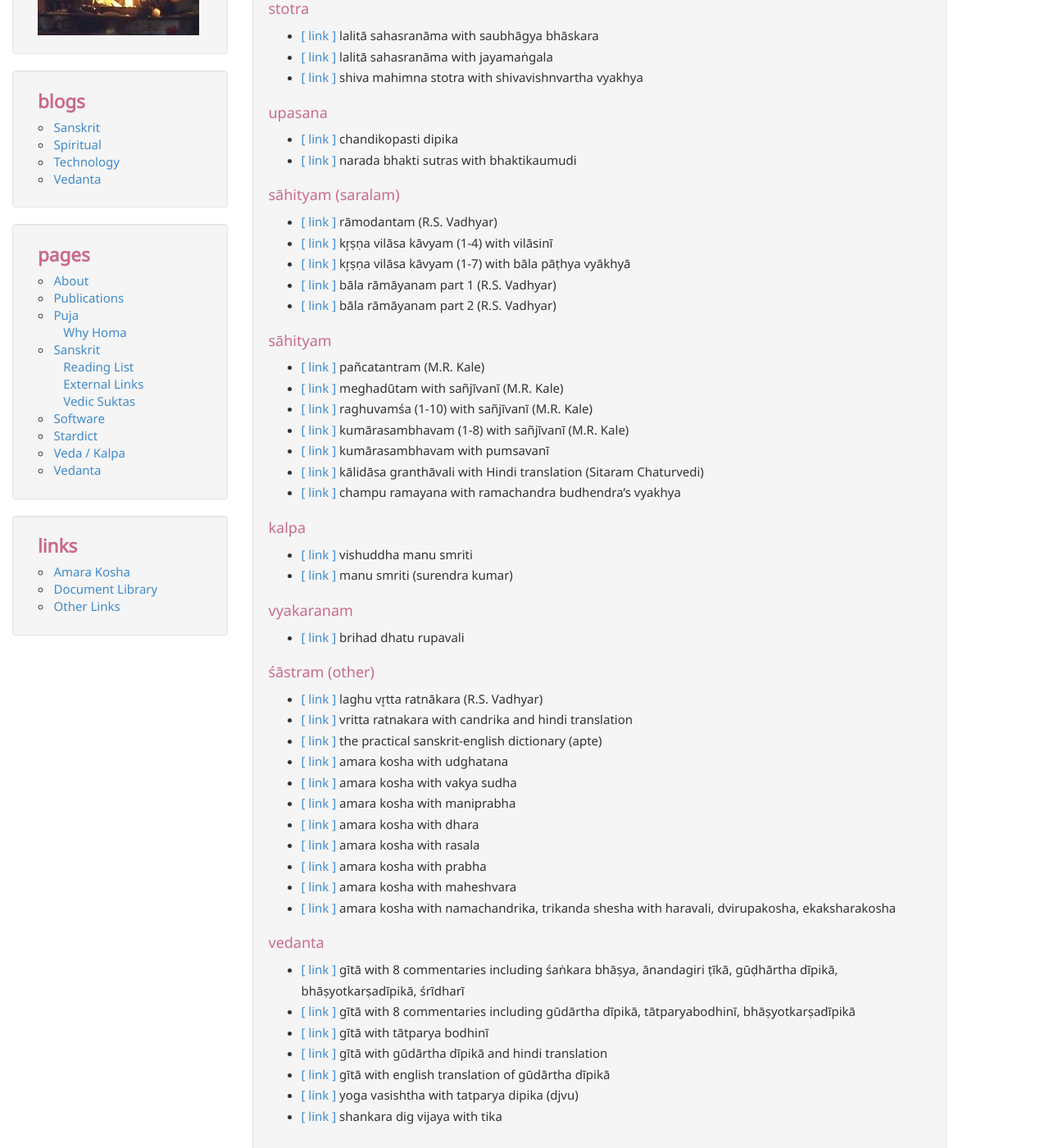
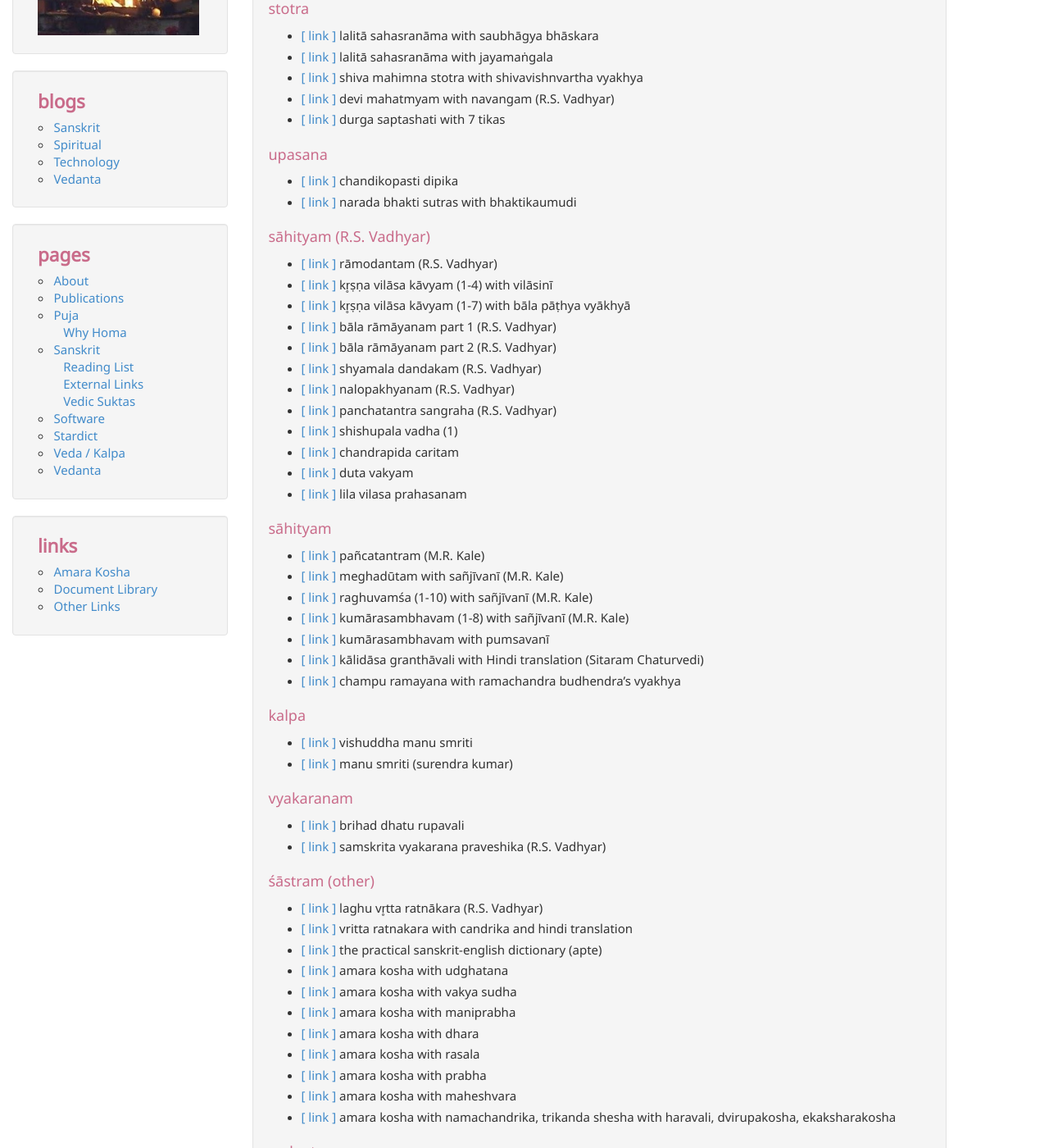
Before and after one commit to aupasana/aupasana.github.io, a Jekyll site: the page built from pages/sanskrit/links.md, in a window 1280 px wide and 1400 px high, scrolled down 191 px. Shown: the whole window at 82% size. Built offline with Jekyll 4.4.1, drawn with Linux system fonts in a browser that asks for light colours; nearby versions of some CDN libraries; some of the changed text lies outside the part shown.

Commit message:
Update sanskrit/links.md

```diff
--- a/pages/sanskrit/links.md
+++ b/pages/sanskrit/links.md
@@ -8,13 +8,17 @@ The links below mostly reference works on http://www.archive.org
 
 ## stotra
 
-* [[ link ]][lssb] lalitā sahasranāma with saubhāgya bhāskara
-* [[ link ]][lsjm] lalitā sahasranāma with jayamaṅgala
+* [[ link ]][lssb] lalitā sahasranāma with saubhāgya bhāskara
+* [[ link ]][lsjm] lalitā sahasranāma with jayamaṅgala
 * [[ link ]][sms] shiva mahimna stotra with shivavishnvartha vyakhya
+* [[ link ]][dmn] devi mahatmyam with navangam (R.S. Vadhyar)
+* [[ link ]][d700] durga saptashati with 7 tikas
 
 [lssb]: https://archive.org/details/Sri_lalita_sahasra_nama_with_saubhagyabhaskara_and_bhaskaravilasaKavyam
 [lsjm]: https://archive.org/details/LalitaSahasraNamaWithJayamangalaOfBhattaNaryanaEd.LalyeP.G.
 [sms]: https://archive.org/details/MahimnaStotraOfPushpandantaWithShivaVishnuArthaVyakhyaOfMadhusudanaSararswatiNSP
+[dmn]: https://archive.org/details/DeviMahatmyaNavangaChandiGanapatiSangameshwaraUpadhyayaR.S.VadhyarAndSons_201801
+[d700]: https://archive.org/details/saptashati-7-teeka-1
 
 ## upasana
 
@@ -24,28 +28,44 @@ The links below mostly reference works on http://www.archive.org
 [cud]: https://archive.org/details/SriChandikopaastiDipikaGranthaSriVidyaNarsimhaBharatiSwami
 [nbs]: https://archive.org/details/NaradiyaBhaktiSutraWithBhaktiKaumudhiVyakhyaSwamiHarshanandaR.K.Mutt
 
-## sāhityam (saralam)
+## sāhityam (R.S. Vadhyar)
 
-* [[ link ]][rd] rāmodantam (R.S. Vadhyar)
-* [[ link ]][kv1] kr̥ṣṇa vilāsa kāvyam (1-4) with vilāsinī
-* [[ link ]][kv2] kr̥ṣṇa vilāsa kāvyam (1-7) with bāla pāṭhya vyākhyā
-* [[ link ]][br1] bāla rāmāyanam part 1 (R.S. Vadhyar)
-* [[ link ]][br2] bāla rāmāyanam part 2 (R.S. Vadhyar)
+* [[ link ]][rd] rāmodantam (R.S. Vadhyar)
+* [[ link ]][kv1] kr̥ṣṇa vilāsa kāvyam (1-4) with vilāsinī
+* [[ link ]][kv2] kr̥ṣṇa vilāsa kāvyam (1-7) with bāla pāṭhya vyākhyā
+* [[ link ]][br1] bāla rāmāyanam part 1 (R.S. Vadhyar)
+* [[ link ]][br2] bāla rāmāyanam part 2 (R.S. Vadhyar)
+* [[ link ]][sd] shyamala dandakam (R.S. Vadhyar)
+* [[ link ]][nu] nalopakhyanam (R.S. Vadhyar)
+* [[ link ]][ps] panchatantra sangraha (R.S. Vadhyar)
+* [[ link ]][sv] shishupala vadha (1)
+* [[ link ]][cpc] chandrapida caritam
+* [[ link ]][dv] duta vakyam
+* [[ link ]][lvp] lila vilasa prahasanam
 
 [rd]: https://archive.org/details/SriramodantamLAnantaramaSastri2006RSVadhyar
 [kv1]: https://archive.org/details/KrishnaVilasaSukumaraVilasiniVyakhyaRamapanivadiniEd.SubramanyaUpadhyaR.
 [kv2]: https://archive.org/details/KrishnaVilasaSukumaraBalaPhataVykhyaGovindaSuriEd.JhaV.S.RashtriyaSanskritSansthanMS
 [br1]: https://archive.org/details/BalaRamayanOfAnantaNarayanaSastriP.S.R.S.VadhyarSons
 [br2]: https://archive.org/details/BalaramayanaByAnantanaraynanSastriP.S.RamachandraAiyarT.K.R.S.VadhyarSons
+[sd]: https://archive.org/details/ShyamalaDandakaOfKalidasaR.S.VadhyarAndSons
+[nu]: https://archive.org/details/NalaopakhyanaEdRamachandraIyerT.K.R.SVadhyarSons
+[ps]: https://archive.org/details/PanchatanatraSangrahaR.S.VadhyarAndSonsSastriK.L.V.
+[sv]: https://archive.org/details/SisupalaVadhaCanto1RamachandraAiyarT.K.R.S.VadhyarSons
+[cpc]: https://archive.org/details/ChandraPeedaCharitraRamachandraAiyerT.K.R.S.VadhyarSons
+[dv]: https://archive.org/details/DutaVakyaADramaInOneActR.S.VadhyarAndSonsLQ
+[lvp]: https://archive.org/details/LilalvilasaPrahasnaAnOrginalFarceIs7ActsSastriK.L.V.R.S.VadhyarAndSons
 
-## sāhityam
 
-* [[ link ]][pt-kale] pañcatantram (M.R. Kale)
-* [[ link ]][md-kale] meghadūtam with sañjīvanī (M.R. Kale)
-* [[ link ]][rv-kale] raghuvamśa (1-10) with sañjīvanī (M.R. Kale)
-* [[ link ]][ks-kale] kumārasambhavam (1-8) with sañjīvanī (M.R. Kale)
-* [[ link ]][ks-pum] kumārasambhavam with pumsavanī
-* [[ link ]][kd-gv] kālidāsa granthāvali with Hindi translation (Sitaram Chaturvedi)
+
+## sāhityam
+
+* [[ link ]][pt-kale] pañcatantram (M.R. Kale)
+* [[ link ]][md-kale] meghadūtam with sañjīvanī (M.R. Kale)
+* [[ link ]][rv-kale] raghuvamśa (1-10) with sañjīvanī (M.R. Kale)
+* [[ link ]][ks-kale] kumārasambhavam (1-8) with sañjīvanī (M.R. Kale)
+* [[ link ]][ks-pum] kumārasambhavam with pumsavanī
+* [[ link ]][kd-gv] kālidāsa granthāvali with Hindi translation (Sitaram Chaturvedi)
 * [[ link ]][cr] champu ramayana with ramachandra budhendra's vyakhya
 
 [pt-kale]: https://archive.org/details/PanchatantraKaleM.R.MLBD
@@ -67,12 +87,14 @@ The links below mostly reference works on http://www.archive.org
 ## vyakaranam
 
 * [[ link ]][bdr] brihad dhatu rupavali
+* [[ link ]][svp] samskrita vyakarana praveshika (R.S. Vadhyar)
 
 [bdr]: https://archive.org/details/DhatuKoshaKrishnacharyaBrihadRupavali1924
+[svp]: https://archive.org/details/SamskritaVyakarnaPravesikaAnantramaSastriL.R.S.VadhyarAndSonsSL
 
-## śāstram (other)
+## śāstram (other)
 
-* [[ link ]][lvr] laghu vr̥tta ratnākara (R.S. Vadhyar)
+* [[ link ]][lvr] laghu vr̥tta ratnākara (R.S. Vadhyar)
 * [[ link ]][vr] vritta ratnakara with candrika and hindi translation
 * [[ link ]][apte] the practical sanskrit-english dictionary (apte)
 * [[ link ]][amara-ks] amara kosha with udghatana
@@ -98,11 +120,11 @@ The links below mostly reference works on http://www.archive.org
 
 ## vedanta
 
-* [[ link ]][gita8b] gītā with 8 commentaries including śaṅkara bhāṣya, ānandagiri ṭīkā, gūḍhārtha dīpikā, bhāṣyotkarṣadīpikā, śrīdharī
-* [[ link ]][gita8b] gītā with 8 commentaries including gūdārtha dīpikā, tātparyabodhinī, bhāṣyotkarṣadīpikā
-* [[ link ]][gitatp] gītā with tātparya bodhinī
-* [[ link ]][gita-gud] gītā with gūdārtha dīpikā and hindi translation
-* [[ link ]][gita-gud-e] gītā with english translation of gūdārtha dīpikā
+* [[ link ]][gita8b] gītā with 8 commentaries including śaṅkara bhāṣya, ānandagiri ṭīkā, gūḍhārtha dīpikā, bhāṣyotkarṣadīpikā, śrīdharī
+* [[ link ]][gita8b] gītā with 8 commentaries including gūdārtha dīpikā, tātparyabodhinī, bhāṣyotkarṣadīpikā
+* [[ link ]][gitatp] gītā with tātparya bodhinī
+* [[ link ]][gita-gud] gītā with gūdārtha dīpikā and hindi translation
+* [[ link ]][gita-gud-e] gītā with english translation of gūdārtha dīpikā
 * [[ link ]][yv-djvu] yoga vasishtha with tatparya dipika (djvu)
 * [[ link ]][sdv] shankara dig vijaya with tika
 
```
